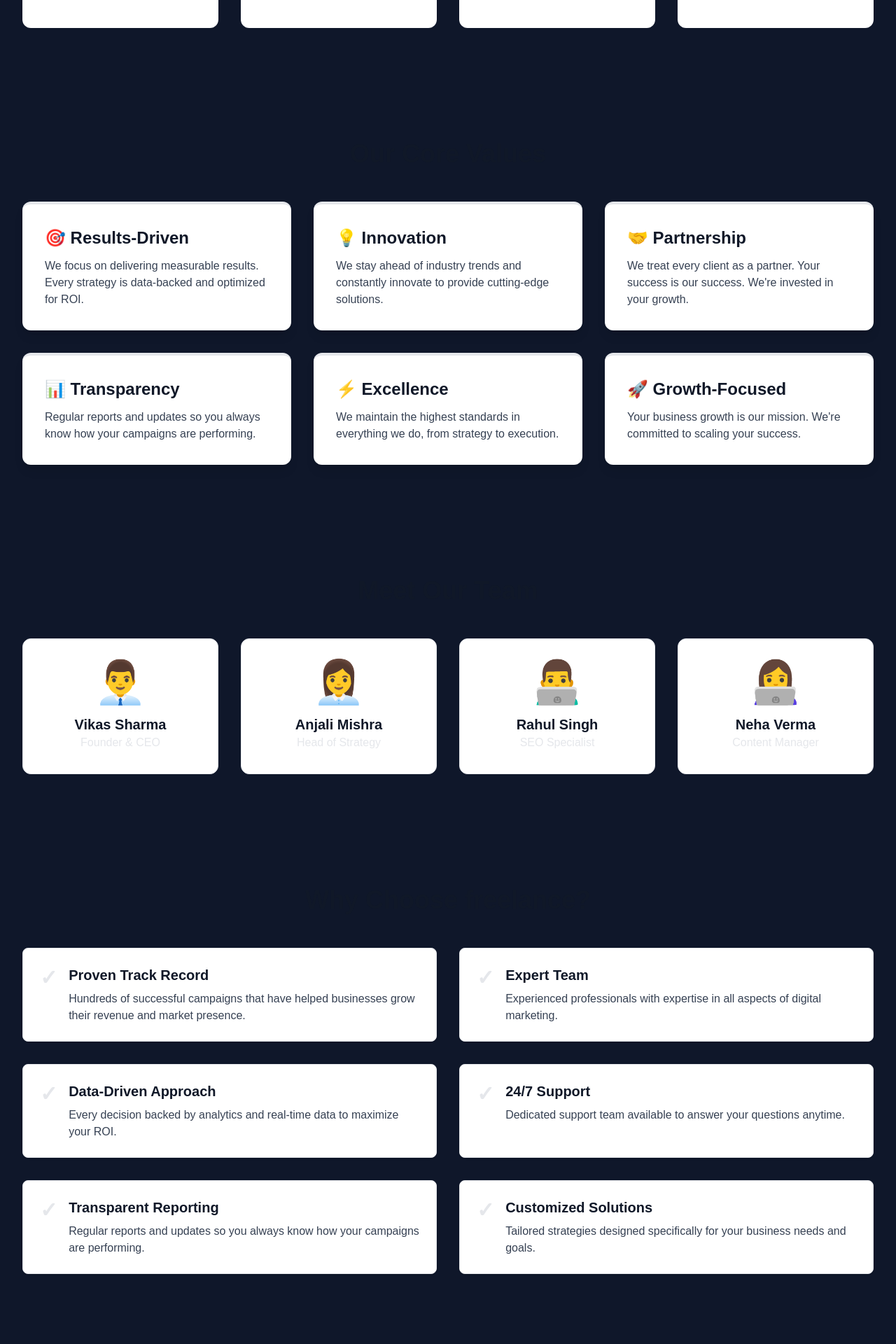
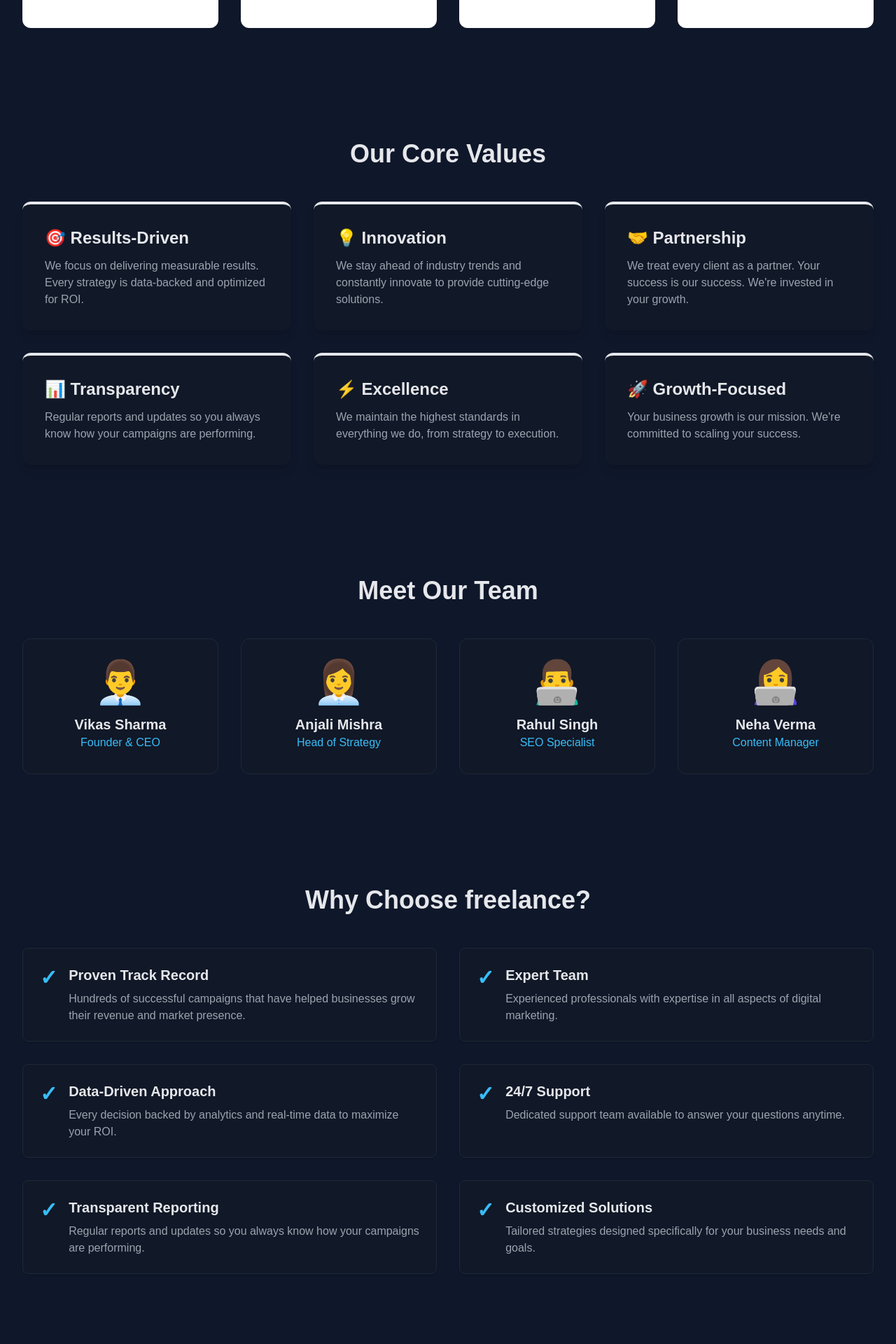
Before and after one commit to rohan-2004-web/freelancefirehub, a Next.js app: page /about in a window 1280 px wide. Shown: the part 1260-3180 px from the top of the page at 70% size. Built offline with nearby package versions, Linux system fonts and the light colour scheme.

Commit message:
Fix h2 heading visibility in about page - all sections now have dark mode styling with proper color palette

```diff
--- a/app/about/page.tsx
+++ b/app/about/page.tsx
@@ -91,43 +91,43 @@ export default function About() {
       </section>
 
       {/* Values Section */}
-      <section className="py-20 bg-gradient-to-b from-secondary-50 to-primary-50">
+      <section className="py-20 bg-background">
         <div className="max-w-7xl mx-auto px-4 sm:px-6 lg:px-8">
-          <h2 className="text-4xl font-bold text-center text-gray-900 mb-12">Our Core Values</h2>
+          <h2 className="text-4xl font-bold text-center text-main-text mb-12 animate-fade-in-down">Our Core Values</h2>
           <div className="grid grid-cols-1 md:grid-cols-3 gap-8">
-            <div className="bg-white rounded-xl p-8 shadow-lg border-t-4 border-primary-600 hover:shadow-xl transition-shadow">
-              <h3 className="text-2xl font-bold text-gray-900 mb-3">🎯 Results-Driven</h3>
-              <p className="text-gray-700 font-medium">
+            <div className="bg-card rounded-xl p-8 shadow-lg border-t-4 border-primary-600 hover:shadow-xl transition-shadow animate-fade-in-up" style={{ animationDelay: '0s' }}>
+              <h3 className="text-2xl font-bold text-main-text mb-3">🎯 Results-Driven</h3>
+              <p className="text-light-text font-medium">
                 We focus on delivering measurable results. Every strategy is data-backed and optimized for ROI.
               </p>
             </div>
-            <div className="bg-white rounded-xl p-8 shadow-lg border-t-4 border-secondary-600 hover:shadow-xl transition-shadow">
-              <h3 className="text-2xl font-bold text-gray-900 mb-3">💡 Innovation</h3>
-              <p className="text-gray-700 font-medium">
+            <div className="bg-card rounded-xl p-8 shadow-lg border-t-4 border-secondary-600 hover:shadow-xl transition-shadow animate-fade-in-up" style={{ animationDelay: '0.1s' }}>
+              <h3 className="text-2xl font-bold text-main-text mb-3">💡 Innovation</h3>
+              <p className="text-light-text font-medium">
                 We stay ahead of industry trends and constantly innovate to provide cutting-edge solutions.
               </p>
             </div>
-            <div className="bg-white rounded-xl p-8 shadow-lg border-t-4 border-primary-600 hover:shadow-xl transition-shadow">
-              <h3 className="text-2xl font-bold text-gray-900 mb-3">🤝 Partnership</h3>
-              <p className="text-gray-700 font-medium">
+            <div className="bg-card rounded-xl p-8 shadow-lg border-t-4 border-primary-600 hover:shadow-xl transition-shadow animate-fade-in-up" style={{ animationDelay: '0.2s' }}>
+              <h3 className="text-2xl font-bold text-main-text mb-3">🤝 Partnership</h3>
+              <p className="text-light-text font-medium">
                 We treat every client as a partner. Your success is our success. We're invested in your growth.
               </p>
             </div>
-            <div className="bg-white rounded-xl p-8 shadow-lg border-t-4 border-secondary-600 hover:shadow-xl transition-shadow">
-              <h3 className="text-2xl font-bold text-gray-900 mb-3">📊 Transparency</h3>
-              <p className="text-gray-700 font-medium">
+            <div className="bg-card rounded-xl p-8 shadow-lg border-t-4 border-secondary-600 hover:shadow-xl transition-shadow animate-fade-in-up" style={{ animationDelay: '0.3s' }}>
+              <h3 className="text-2xl font-bold text-main-text mb-3">📊 Transparency</h3>
+              <p className="text-light-text font-medium">
                 Regular reports and updates so you always know how your campaigns are performing.
               </p>
             </div>
-            <div className="bg-white rounded-xl p-8 shadow-lg border-t-4 border-primary-600 hover:shadow-xl transition-shadow">
-              <h3 className="text-2xl font-bold text-gray-900 mb-3">⚡ Excellence</h3>
-              <p className="text-gray-700 font-medium">
+            <div className="bg-card rounded-xl p-8 shadow-lg border-t-4 border-primary-600 hover:shadow-xl transition-shadow animate-fade-in-up" style={{ animationDelay: '0.4s' }}>
+              <h3 className="text-2xl font-bold text-main-text mb-3">⚡ Excellence</h3>
+              <p className="text-light-text font-medium">
                 We maintain the highest standards in everything we do, from strategy to execution.
               </p>
             </div>
-            <div className="bg-white rounded-xl p-8 shadow-lg border-t-4 border-secondary-600 hover:shadow-xl transition-shadow">
-              <h3 className="text-2xl font-bold text-gray-900 mb-3">🚀 Growth-Focused</h3>
-              <p className="text-gray-700 font-medium">
+            <div className="bg-card rounded-xl p-8 shadow-lg border-t-4 border-secondary-600 hover:shadow-xl transition-shadow animate-fade-in-up" style={{ animationDelay: '0.5s' }}>
+              <h3 className="text-2xl font-bold text-main-text mb-3">🚀 Growth-Focused</h3>
+              <p className="text-light-text font-medium">
                 Your business growth is our mission. We're committed to scaling your success.
               </p>
             </div>
@@ -136,15 +136,15 @@ export default function About() {
       </section>
 
       {/* Team Section */}
-      <section className="py-20 bg-gradient-to-b from-primary-50 to-secondary-50">
+      <section className="py-20 bg-background">
         <div className="max-w-7xl mx-auto px-4 sm:px-6 lg:px-8">
-          <h2 className="text-4xl font-bold text-center text-gray-900 mb-12">Meet Our Team</h2>
+          <h2 className="text-4xl font-bold text-center text-main-text mb-12 animate-fade-in-down">Meet Our Team</h2>
           <div className="grid grid-cols-1 md:grid-cols-2 lg:grid-cols-4 gap-8">
             {team.map((member, index) => (
-              <div key={index} className="bg-white rounded-xl p-8 text-center hover:shadow-lg transition-shadow border border-gray-200">
+              <div key={index} className="bg-card rounded-xl p-8 text-center hover:shadow-lg transition-shadow border border-border animate-fade-in-up" style={{ animationDelay: `${index * 0.1}s` }}>
                 <div className="text-6xl mb-4">{member.icon}</div>
-                <h3 className="text-xl font-bold text-gray-900">{member.name}</h3>
-                <p className="text-secondary-600 font-medium">{member.role}</p>
+                <h3 className="text-xl font-bold text-main-text">{member.name}</h3>
+                <p className="text-primary font-medium">{member.role}</p>
               </div>
             ))}
           </div>
@@ -152,60 +152,60 @@ export default function About() {
       </section>
 
       {/* Why Choose Us */}
-      <section className="py-20 bg-gradient-to-b from-secondary-50 to-primary-50">
+      <section className="py-20 bg-background">
         <div className="max-w-7xl mx-auto px-4 sm:px-6 lg:px-8">
-          <h2 className="text-4xl font-bold text-center text-gray-900 mb-12">Why Choose freelance?</h2>
+          <h2 className="text-4xl font-bold text-center text-main-text mb-12 animate-fade-in-down">Why Choose freelance?</h2>
           <div className="grid grid-cols-1 md:grid-cols-2 gap-8">
-            <div className="flex gap-4 bg-white p-6 rounded-lg border border-gray-200 hover:border-secondary-300 transition-colors shadow-sm">
-              <div className="text-3xl text-secondary-600 font-bold">✓</div>
+            <div className="flex gap-4 bg-card p-6 rounded-lg border border-border hover:border-primary transition-colors shadow-sm animate-fade-in-up" style={{ animationDelay: '0s' }}>
+              <div className="text-3xl text-primary font-bold">✓</div>
               <div>
-                <h3 className="text-xl font-bold text-gray-900 mb-2">Proven Track Record</h3>
-                <p className="text-gray-700 font-medium">
+                <h3 className="text-xl font-bold text-main-text mb-2">Proven Track Record</h3>
+                <p className="text-light-text font-medium">
                   Hundreds of successful campaigns that have helped businesses grow their revenue and market presence.
                 </p>
               </div>
             </div>
-            <div className="flex gap-4 bg-white p-6 rounded-lg border border-gray-200 hover:border-secondary-300 transition-colors shadow-sm">
-              <div className="text-3xl text-secondary-600 font-bold">✓</div>
+            <div className="flex gap-4 bg-card p-6 rounded-lg border border-border hover:border-primary transition-colors shadow-sm animate-fade-in-up" style={{ animationDelay: '0.1s' }}>
+              <div className="text-3xl text-primary font-bold">✓</div>
               <div>
-                <h3 className="text-xl font-bold text-gray-900 mb-2">Expert Team</h3>
-                <p className="text-gray-700 font-medium">
+                <h3 className="text-xl font-bold text-main-text mb-2">Expert Team</h3>
+                <p className="text-light-text font-medium">
                   Experienced professionals with expertise in all aspects of digital marketing.
                 </p>
               </div>
             </div>
-            <div className="flex gap-4 bg-white p-6 rounded-lg border border-gray-200 hover:border-secondary-300 transition-colors shadow-sm">
-              <div className="text-3xl text-secondary-600 font-bold">✓</div>
+            <div className="flex gap-4 bg-card p-6 rounded-lg border border-border hover:border-primary transition-colors shadow-sm animate-fade-in-up" style={{ animationDelay: '0.2s' }}>
+              <div className="text-3xl text-primary font-bold">✓</div>
               <div>
-                <h3 className="text-xl font-bold text-gray-900 mb-2">Data-Driven Approach</h3>
-                <p className="text-gray-700 font-medium">
+                <h3 className="text-xl font-bold text-main-text mb-2">Data-Driven Approach</h3>
+                <p className="text-light-text font-medium">
                   Every decision backed by analytics and real-time data to maximize your ROI.
                 </p>
               </div>
             </div>
-            <div className="flex gap-4 bg-white p-6 rounded-lg border border-gray-200 hover:border-secondary-300 transition-colors shadow-sm">
-              <div className="text-3xl text-secondary-600 font-bold">✓</div>
+            <div className="flex gap-4 bg-card p-6 rounded-lg border border-border hover:border-primary transition-colors shadow-sm animate-fade-in-up" style={{ animationDelay: '0.3s' }}>
+              <div className="text-3xl text-primary font-bold">✓</div>
               <div>
-                <h3 className="text-xl font-bold text-gray-900 mb-2">24/7 Support</h3>
-                <p className="text-gray-700 font-medium">
+                <h3 className="text-xl font-bold text-main-text mb-2">24/7 Support</h3>
+                <p className="text-light-text font-medium">
                   Dedicated support team available to answer your questions anytime.
                 </p>
               </div>
             </div>
-            <div className="flex gap-4 bg-white p-6 rounded-lg border border-gray-200 hover:border-secondary-300 transition-colors shadow-sm">
-              <div className="text-3xl text-secondary-600 font-bold">✓</div>
+            <div className="flex gap-4 bg-card p-6 rounded-lg border border-border hover:border-primary transition-colors shadow-sm animate-fade-in-up" style={{ animationDelay: '0.4s' }}>
+              <div className="text-3xl text-primary font-bold">✓</div>
               <div>
-                <h3 className="text-xl font-bold text-gray-900 mb-2">Transparent Reporting</h3>
-                <p className="text-gray-700 font-medium">
+                <h3 className="text-xl font-bold text-main-text mb-2">Transparent Reporting</h3>
+                <p className="text-light-text font-medium">
                   Regular reports and updates so you always know how your campaigns are performing.
                 </p>
               </div>
             </div>
-            <div className="flex gap-4 bg-white p-6 rounded-lg border border-gray-200 hover:border-secondary-300 transition-colors shadow-sm">
-              <div className="text-3xl text-secondary-600 font-bold">✓</div>
+            <div className="flex gap-4 bg-card p-6 rounded-lg border border-border hover:border-primary transition-colors shadow-sm animate-fade-in-up" style={{ animationDelay: '0.5s' }}>
+              <div className="text-3xl text-primary font-bold">✓</div>
               <div>
-                <h3 className="text-xl font-bold text-gray-900 mb-2">Customized Solutions</h3>
-                <p className="text-gray-700 font-medium">
+                <h3 className="text-xl font-bold text-main-text mb-2">Customized Solutions</h3>
+                <p className="text-light-text font-medium">
                   Tailored strategies designed specifically for your business needs and goals.
                 </p>
               </div>
```
